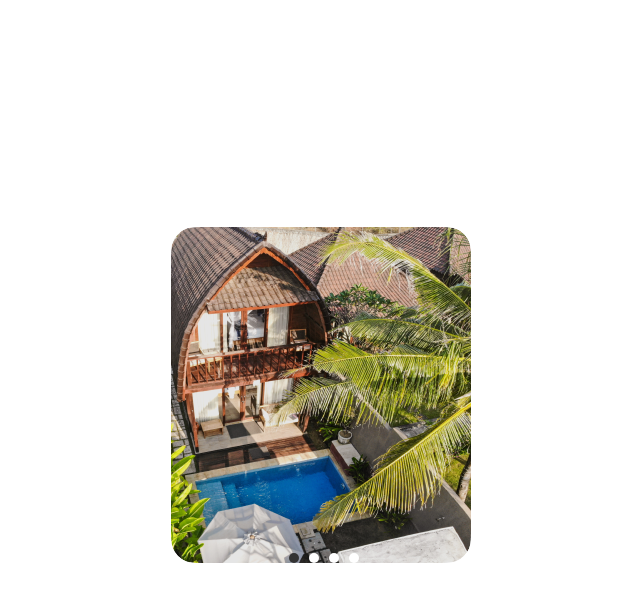
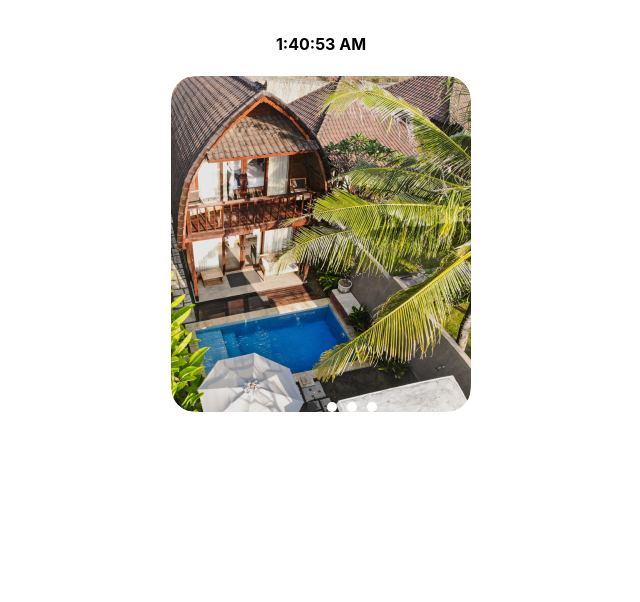
Before and after one commit to Icondoric/HH_CardOne, a React (Vite) app in the folder HH_Card1/: page / in a window 1280 px wide. Shown: the top 602 px of the page, without its empty margins (319-959 px from the left). Built offline with nearby package versions, Linux system fonts and the light colour scheme.

Commit message:
merge cameo Icondoric

```diff
--- a/HH_Card1/src/App.jsx
+++ b/HH_Card1/src/App.jsx
@@ -6,12 +6,10 @@ import './App.css'
 import Imagenes from './components/Imagenes'
 
 function App() {
-
   return (
-    <div>
-      <Imagenes/>
+    <div className="App">
+      <Iphone/>{}
     </div>
   )
 }
-
-export default App;
+export default App
--- a/HH_Card1/src/codigo/Iphone.jsx
+++ b/HH_Card1/src/codigo/Iphone.jsx
@@ -1,6 +1,6 @@
 import React from 'react';
 import BarraEstado from './BarraEstado'; // Importa el componente BarraEstado
-
+import Imagenes from '../components/Imagenes';
 function Iphone() {
   const estiloIphone = {
     width: '375px',
@@ -15,6 +15,7 @@ function Iphone() {
   return (
     <div style={estiloIphone}>
       <BarraEstado /> {/* Agrega la barra de estado con la hora */}
+      <Imagenes/>
     </div>
   );
 }
```
